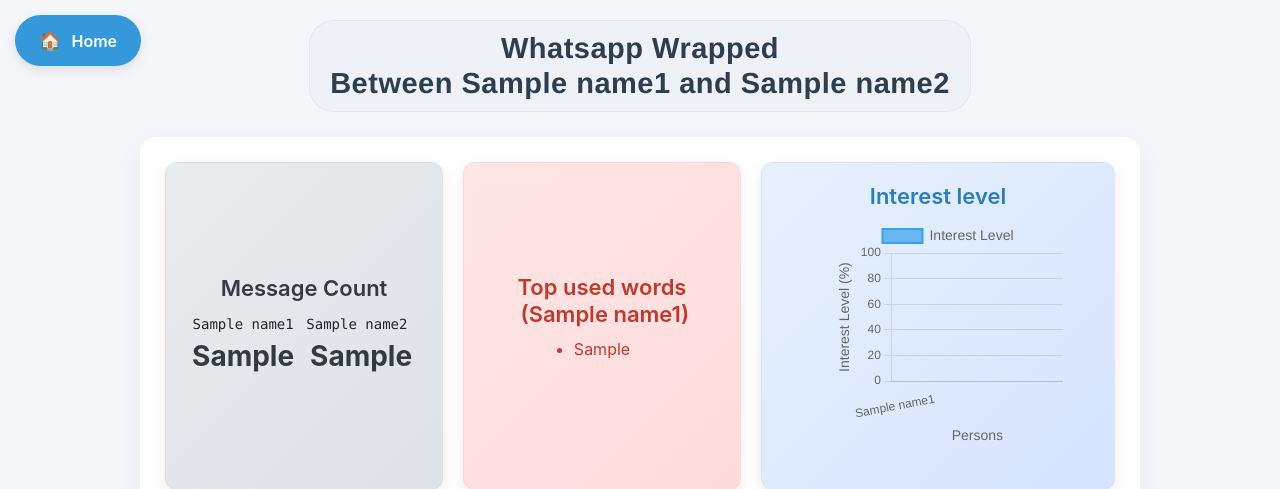
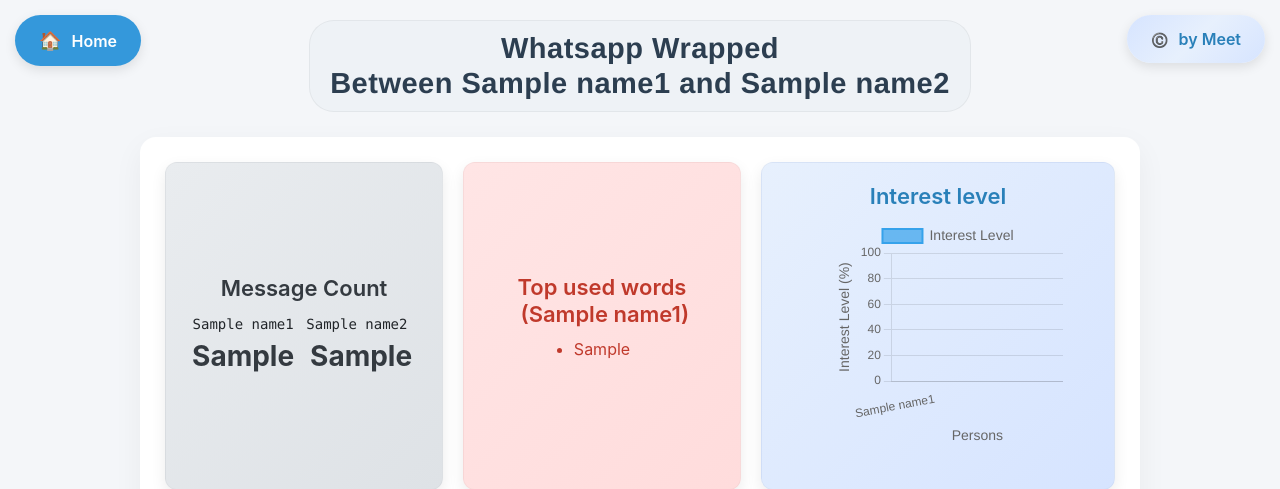
Before and after one commit to Meetkhurana04/whatsapp-wrapped2, a Flask app: template templates/frontend.html in a window 1280 px wide. Shown: the top 489 px of the page. Run offline with Flask 3, Linux system fonts and the light colour scheme; the template is opened without the code that fills it: most values are stand-ins (such as "Sample title", 1, 10 or a date in 2020).

Commit message:
Update frontend.html fixed name watermark

```diff
--- a/templates/frontend.html
+++ b/templates/frontend.html
@@ -179,6 +179,42 @@
         color: #34495e;
         border: 1px solid rgba(0, 0, 0, 0.05);
     }
+    .name-btn {
+        position:fixed;
+        top: 15px;
+        right: 15px;
+        /* background: #3498db; */
+        /* background: linear-gradient(135deg, #ffe5e5, #ffdcdc); */
+        /* background: linear-gradient(135deg, #fff3d6, #ffebc2); no choice */
+        /* background: linear-gradient(135deg, #e6f4ea, #d4edda); */
+        background: linear-gradient(135deg, #d6e4ff, #e7f0fd, #d6e4ff);
+
+        color: #2980b9;
+        /* color: #343a40; */
+        /* color: #9b59b6; */
+
+        border: none;
+        padding: 12px 24px;
+        border-radius: 30px;
+        font-size: 16px;
+        font-weight: 600;
+        cursor: pointer;
+        transition: all 0.3s ease;
+        display: flex;
+        align-items: center;
+        gap: 10px;
+        box-shadow: 0 4px 12px rgba(0, 0, 0, 0.1);
+    }
+
+    .name-btn:hover {
+        background: linear-gradient(135deg, #d6e4ff, #e7f0fd, #d6e4ff);
+        transform: translateY(-3px);
+        box-shadow: 0 6px 18px rgba(0, 0, 0, 0.15);
+    }
+
+    .name-emoji {
+        font-size: 14px;
+    }
 
     /* Back Button */
     .back-btn {
@@ -209,6 +245,8 @@
     .back-emoji {
         font-size: 18px;
     }
+
+
     .whatsapp-share-container {
   position: relative;
   margin: auto;
@@ -277,7 +315,7 @@
             grid-template-columns: 1fr; /* Stack tiles */
             gap: 15px;
             padding: 15px;
-            width: 95%;
+            width : 95%;
         }
 
         .mcount, .topused1, .ilevel, .topused2, .words2, .extras {
@@ -322,6 +360,11 @@
             <span>Home</span>
         </button>
     </form>
+    <button type="button" class="name-btn">
+        <span class="name-emoji">©️</span>
+        <span>by Meet</span>
+
+    </button>
 
 
 <h1>  Whatsapp Wrapped
```
